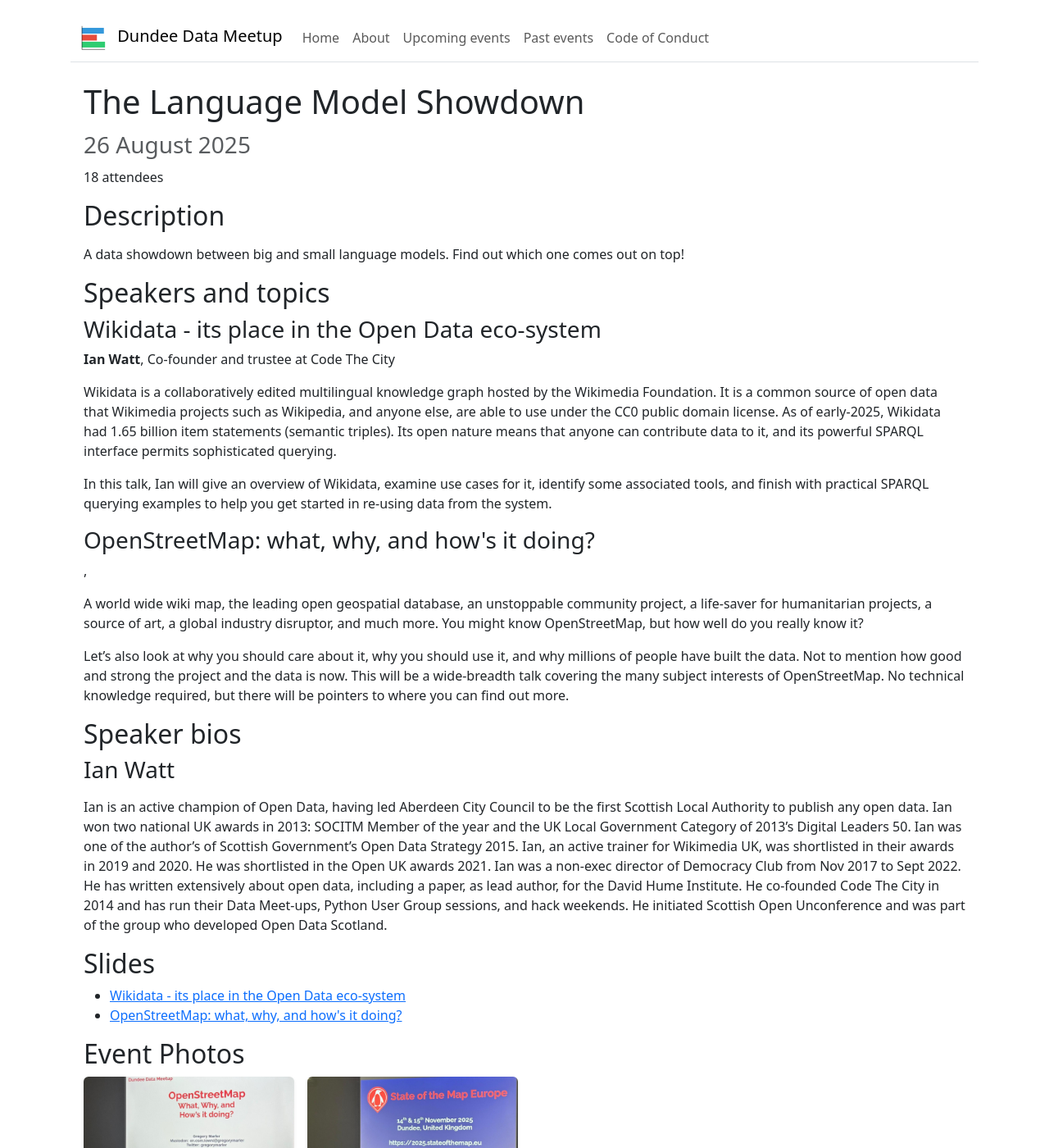
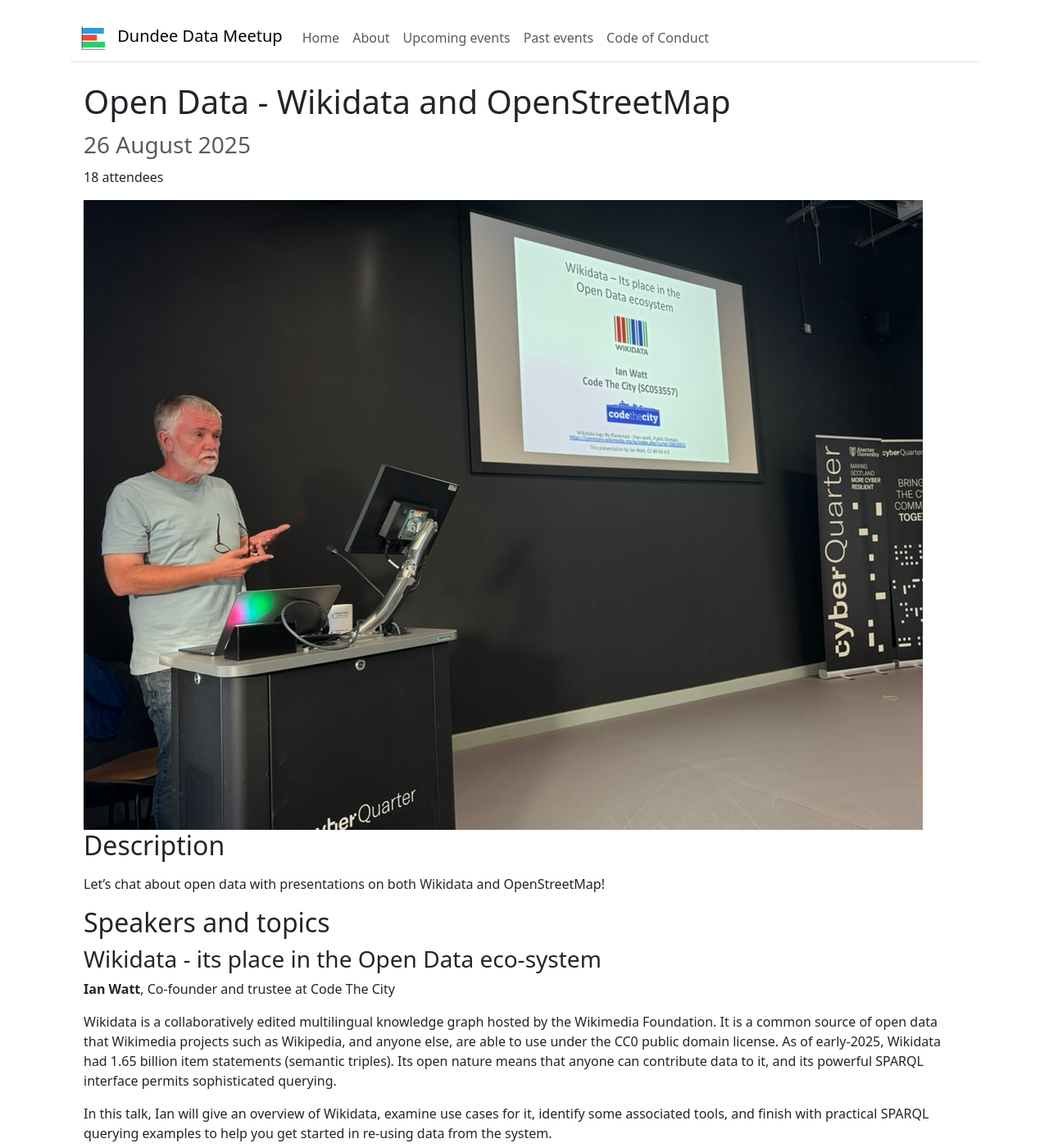
Before and after one commit to DundeeDataMeetup/dundeedatameetup.github.io, a Jekyll site: the page built from _events/2025/08.md, in a window 1280 px wide and 1400 px high. Shown: the whole window at 82% size. Built offline with Jekyll 4.4.1, drawn with Linux system fonts in a browser that asks for light colours.

Commit message:
correct title/desc and add wd photo

```diff
--- a/_events/2025/08.md
+++ b/_events/2025/08.md
@@ -1,6 +1,6 @@
 ---
-title: "The Language Model Showdown"
-description: "A data showdown between big and small language models. Find out which one comes out on top!"
+title: "Open Data - Wikidata and OpenStreetMap"
+description: "Let's chat about open data with presentations on both Wikidata and OpenStreetMap!"
 date: 2025-08-26 18:00:00
 topics:
     - speaker: ["ian-watt"]
@@ -18,6 +18,7 @@
         Let's also look at why you should care about it, why you should use it, and why millions of people have built the data. Not to mention how good and strong the project and the data is now. This will be a wide-breadth talk covering the many subject interests of OpenStreetMap. No technical knowledge required, but there will be pointers to where you can find out more.
 
 attendance: 18
+cover_image: "/assets/img/events/2025-08/wd-1.jpeg"
 slides:
   - url: /assets/slides/2025-08-26 - Wikidata.pdf
     title: "Wikidata - its place in the Open Data eco-system"
```
Also changed, not shown: assets/img/events/2025-08/wd-1.jpeg (added).
